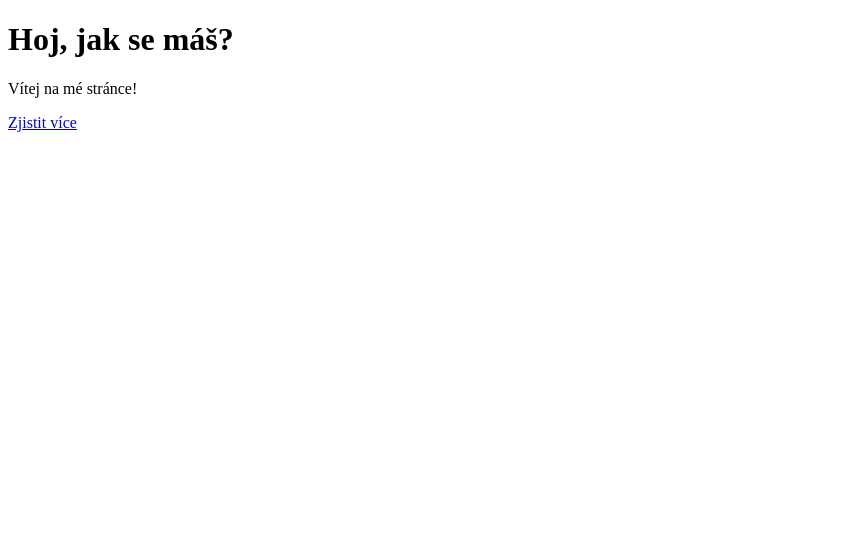
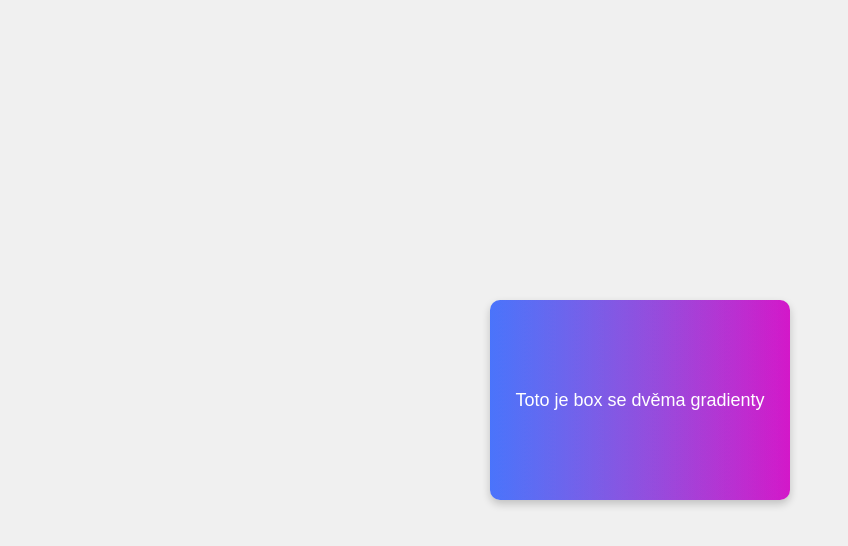
Before and after one commit to PookyTV/pookytv.github.io, a plain HTML site: page gradianty.html in a window 1280 px wide. Shown: the whole page, without its empty margins (0-848 px from the left). Drawn offline with Linux system fonts and the light colour scheme.

Commit message:
Update gradianty.html

```diff
--- a/gradianty.html
+++ b/gradianty.html
@@ -1,16 +1,14 @@
 <!DOCTYPE html>
 <html lang="cs">
 <head>
-    <meta charset="UTF-8">
-    <meta name="viewport" content="width=device-width, initial-scale=1.0">
-    <title>Moje stránka</title>
-    <link rel="stylesheet" href="styles.css">
+<meta charset="UTF-8">
+<meta name="viewport" content="width=device-width, initial-scale=1.0">
+<title>Double Gradient Example</title>
+<link rel="stylesheet" href="gradianty.css">
 </head>
 <body>
-    <div class="container">
-        <h1>Hoj, jak se máš?</h1>
-        <p>Vítej na mé stránce!</p>
-        <a href="#">Zjistit více</a>
-    </div>
+<div class="gradient-box">
+        Toto je box se dvěma gradienty
+</div>
 </body>
 </html>
```
